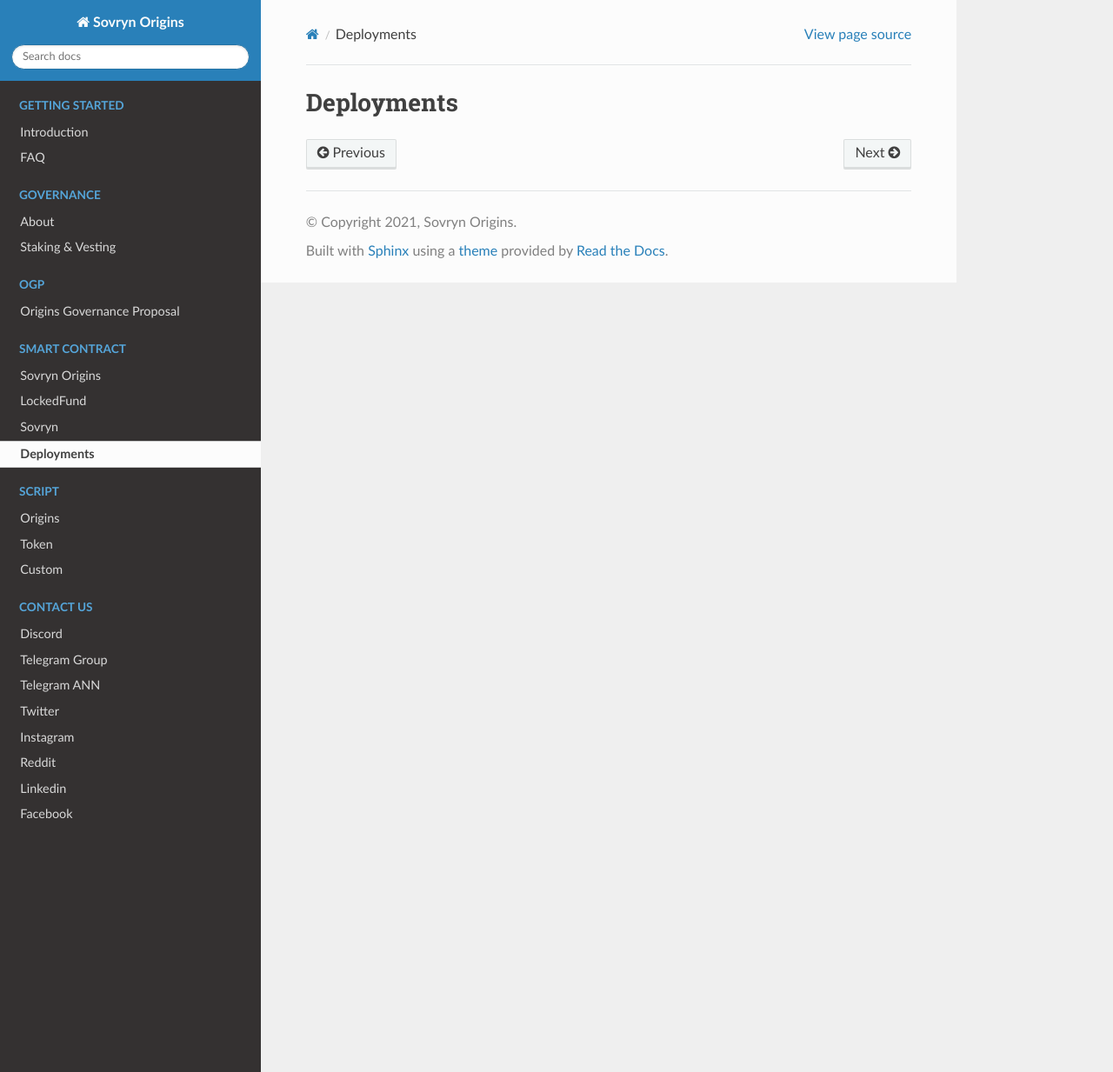
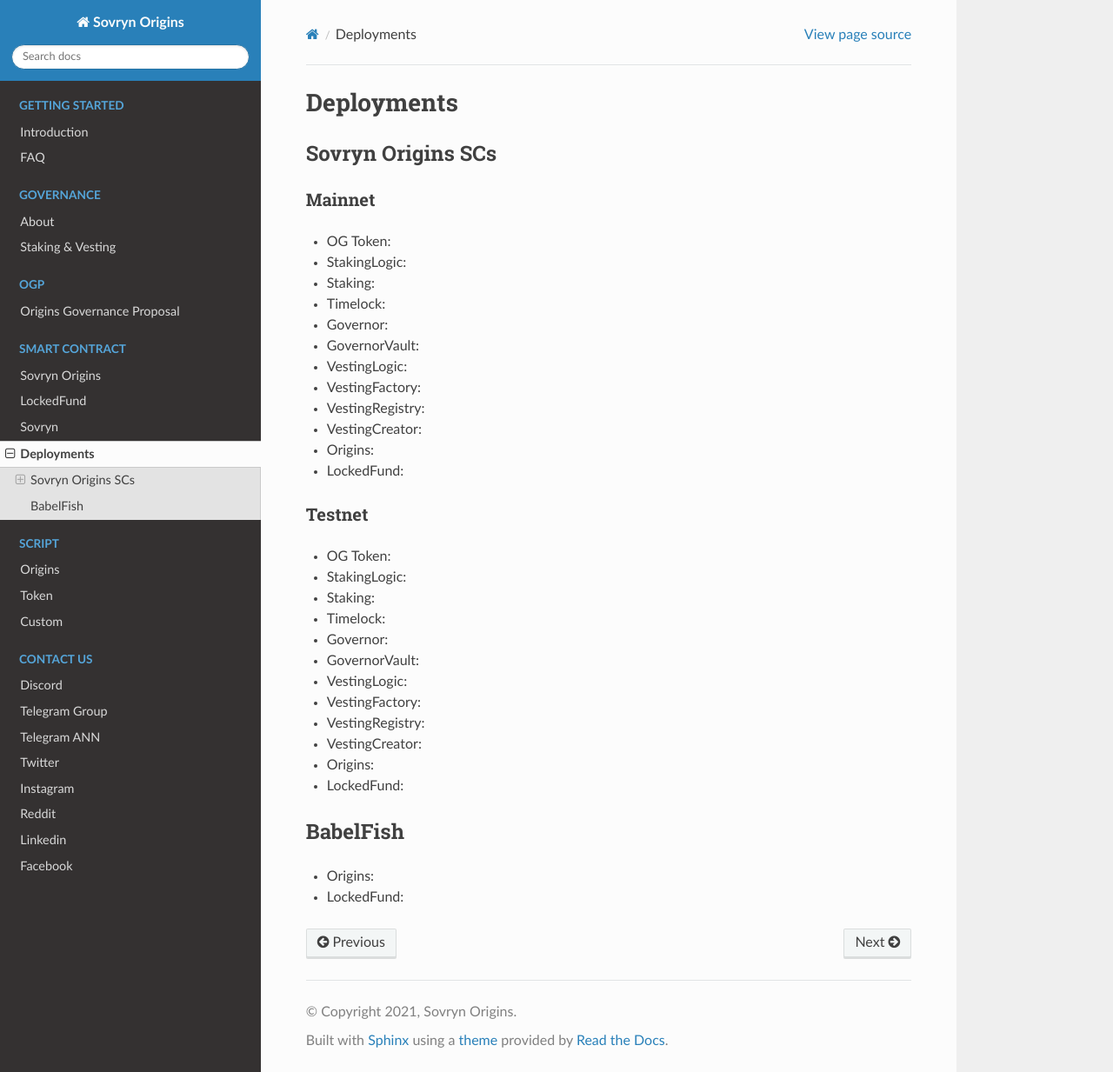
Before and after one commit to Sovryn-Origins/docs, a Sphinx documentation site: the page built from docs/smartContract/deployments.rst, in a window 1280 px wide and 1233 px high. Shown: the whole window at 87% size. Built offline with Sphinx 7.4.7 and the Read the Docs theme 2.0.0, drawn with Linux system fonts in a browser that asks for light colours.

Commit message:
Deployment Template Added

```diff
--- a/docs/smartContract/deployments.rst
+++ b/docs/smartContract/deployments.rst
@@ -1,2 +1,45 @@
 Deployments
 +++++++++++
+
+Sovryn Origins SCs
+==================
+
+Mainnet
+-------
+
+* OG Token:
+* StakingLogic:
+* Staking:
+* Timelock:
+* Governor:
+* GovernorVault:
+* VestingLogic:
+* VestingFactory:
+* VestingRegistry:
+* VestingCreator:
+
+* Origins:
+* LockedFund:
+
+Testnet
+-------
+
+* OG Token:
+* StakingLogic:
+* Staking:
+* Timelock:
+* Governor:
+* GovernorVault:
+* VestingLogic:
+* VestingFactory:
+* VestingRegistry:
+* VestingCreator:
+
+* Origins:
+* LockedFund:
+
+BabelFish
+=========
+
+* Origins:
+* LockedFund:
```
